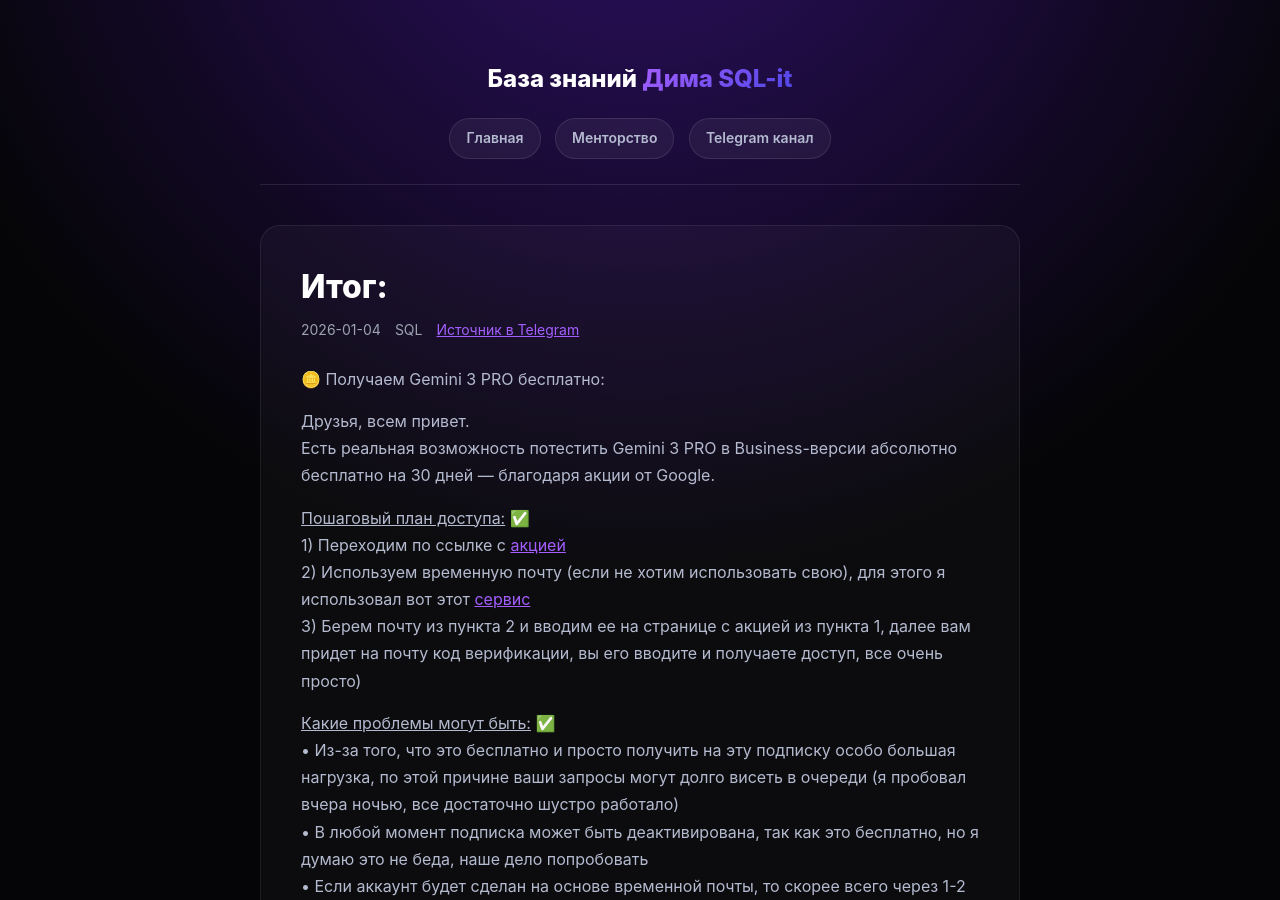
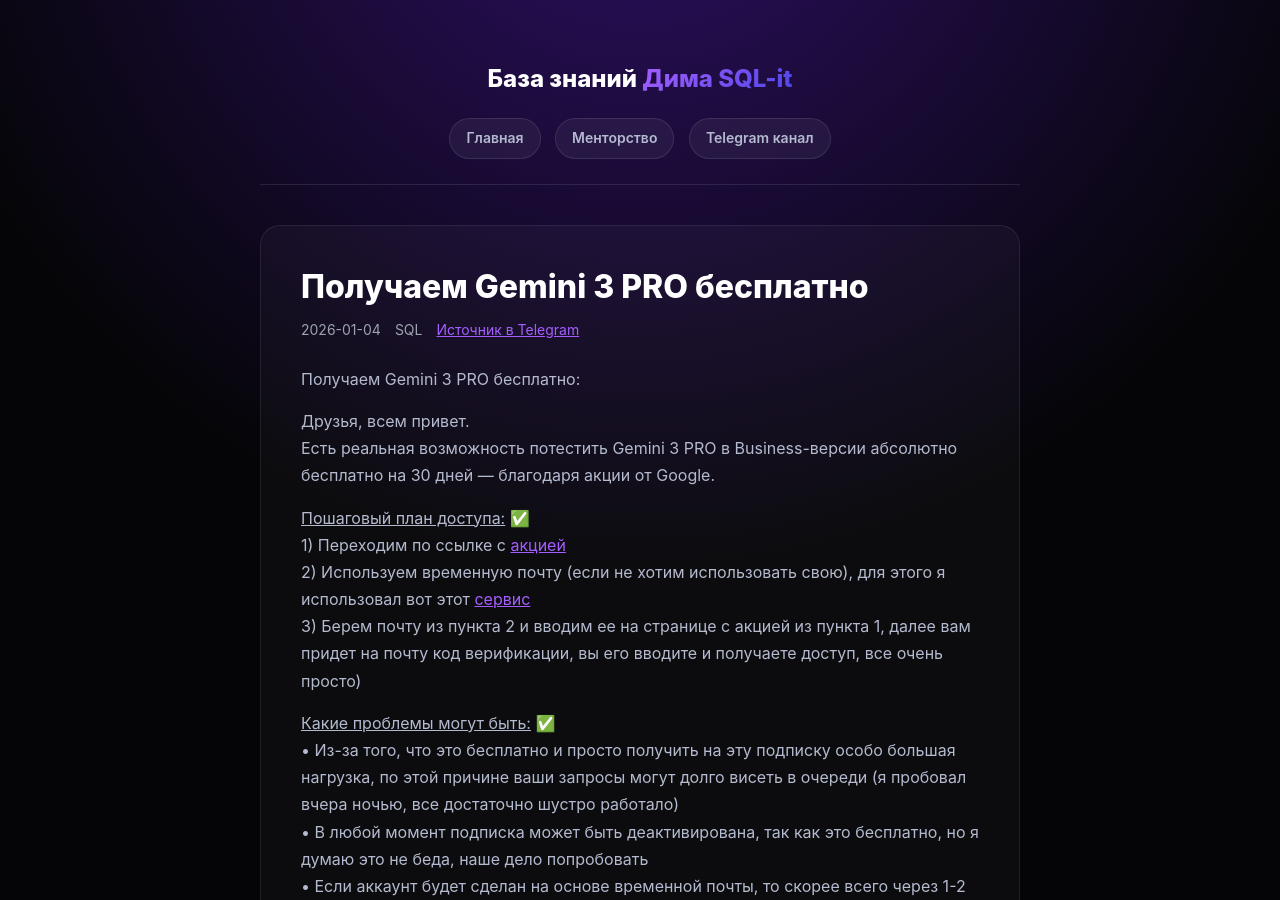
Before and after one commit to natural28/dima-sqlit-knowledge, a Jekyll site: the page built from posts/get-gemini-pro-for-free.md, in a window 1280 px wide and 900 px high. Built offline with Jekyll 4.4.1, drawn with Linux system fonts in a browser that asks for light colours.

Commit message:
Update and rename itog.md to get-gemini-pro-for-free.md

```diff
--- a/posts/itog.md
+++ b/posts/get-gemini-pro-for-free.md
@@ -1,12 +1,12 @@
 ---
 layout: default
-title: "Итог:"
+title: "Получаем Gemini 3 PRO бесплатно"
 date: 2026-01-04
 category: sql
-slug: itog
+slug: get-gemini-pro-for-free
 telegram_link: "https://t.me/c/2216284248/118"
 ---
-🪙 Получаем Gemini 3 PRO бесплатно:
+Получаем Gemini 3 PRO бесплатно:
 
 Друзья, всем привет.
 Есть реальная возможность потестить Gemini 3 PRO в Business-версии абсолютно бесплатно на 30 дней — благодаря акции от Google.
```
